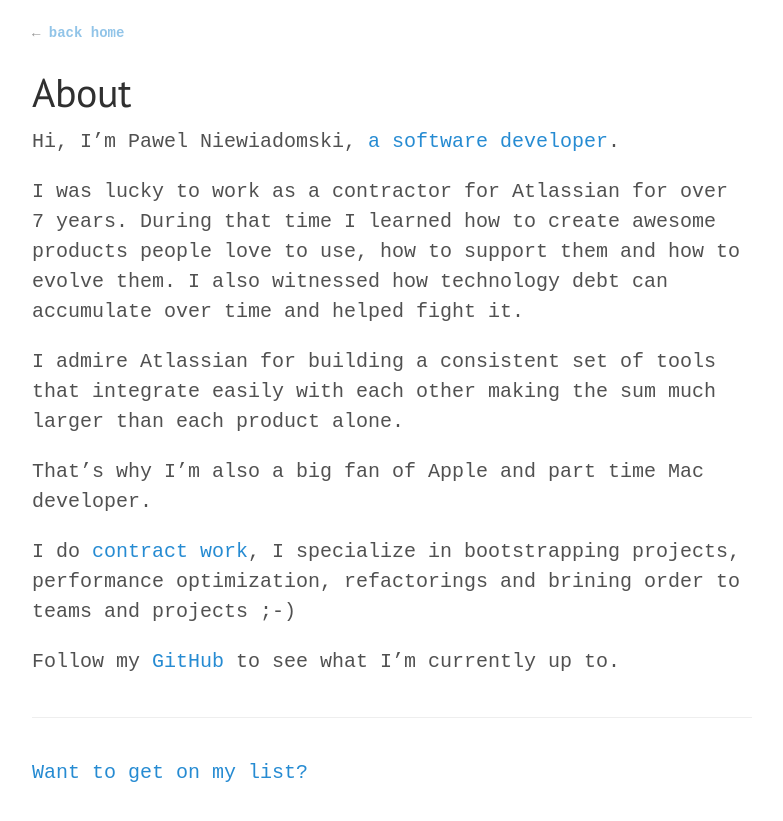
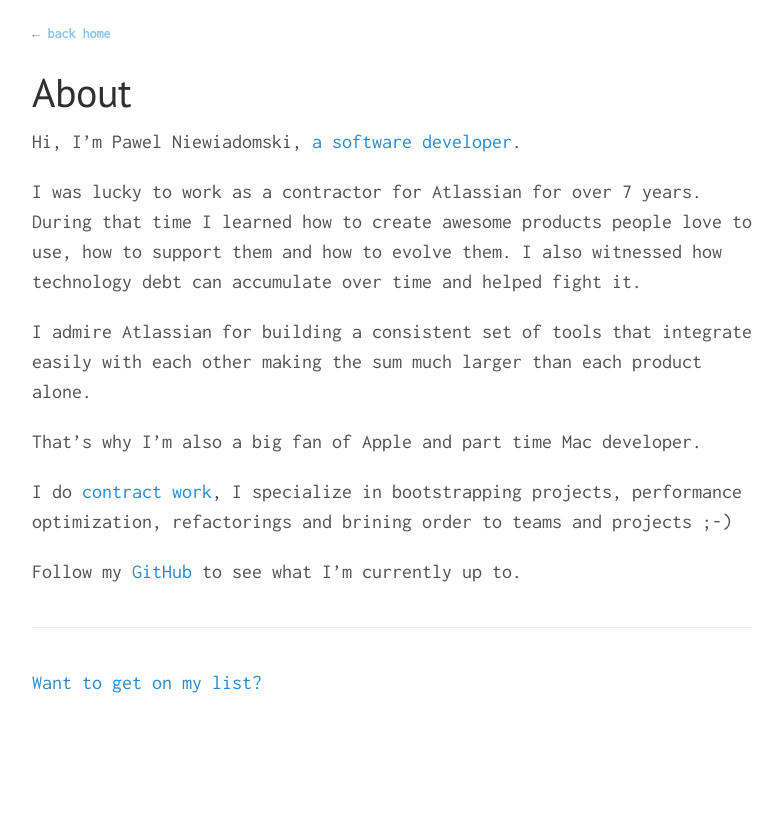
Before and after one commit to pawelniewie/pawelniewiadomski.com, a Jekyll site: the page built from about.md, in a window 1280 px wide. Shown: the top 821 px of the page, without its empty margins (248-1031 px from the left). Built offline with Jekyll 4.4.1, drawn with Linux system fonts in a browser that asks for light colours; Markdown is read by kramdown in place of the engine named in the settings.

Commit message:
changed font to Inconsolata

```diff
--- a/css/main.scss
+++ b/css/main.scss
@@ -14,6 +14,8 @@
 	}
 }
 
+@import url('https://fonts.googleapis.com/css?family=Inconsolata');
+
 body {
-	font-family: 'Roboto Mono', monospace;
+	font-family: 'Inconsolata', 'Roboto Mono', monospace;
 }
```
